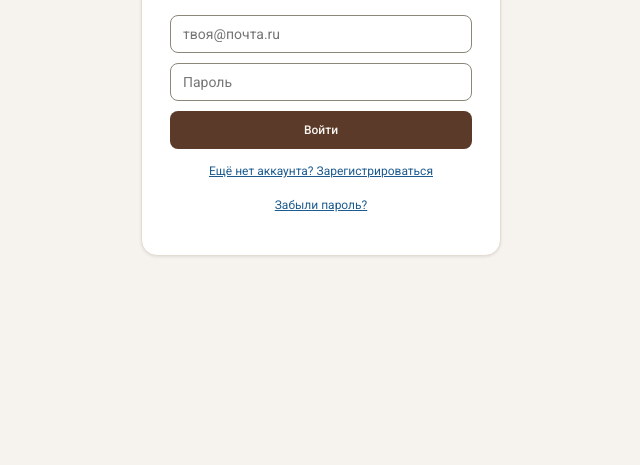
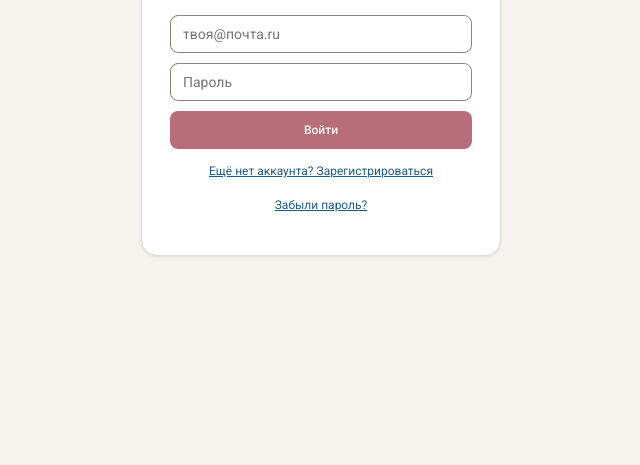
Before and after one commit to katjabackes-design/finanzplan-denise, a plain HTML site: page oeffentlich/mutter/index.html in a window 1280 px wide. Shown: the part 335-800 px from the top of the page, without its empty margins (319-959 px from the left). Drawn offline with nearby package versions, Linux system fonts and the light colour scheme.

Commit message:
Расчёт дохода: цвет "старая роза" вместо тёмно-коричневого
Co-Authored-By: Claude Sonnet 5 <noreply@anthropic.com>
Claude-Session: https://claude.ai/code/session_01NGmhzq3pFkf2YyXwcHmLZc

```diff
--- a/oeffentlich/mutter/index.html
+++ b/oeffentlich/mutter/index.html
@@ -9,8 +9,8 @@
 <link href="https://fonts.googleapis.com/css2?family=Oswald:wght@500;700&family=Roboto:wght@400;500;700&display=swap" rel="stylesheet" />
 <link rel="stylesheet" href="../stil.css" />
 <style>
-  /* Eigener Farbton nur für diese Seite — dunkles Braun statt Fastschwarz. */
-  :root { --primaer: #5b3a29; --primaer-gedrueckt: #43291d; }
+  /* Eigener Farbton nur für diese Seite — Altrosa statt dunklem Braun. */
+  :root { --primaer: #b76e79; --primaer-gedrueckt: #96525c; }
 
   /* Fünf Kennzahlenkarten statt vier — auf breiten Bildschirmen eine Spalte
      mehr, damit keine Karte allein in der letzten Zeile hängt. Mobile
```
